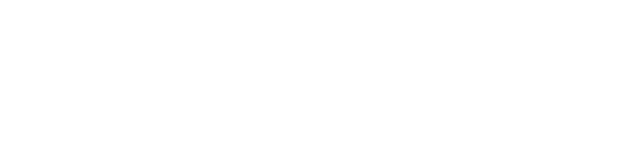
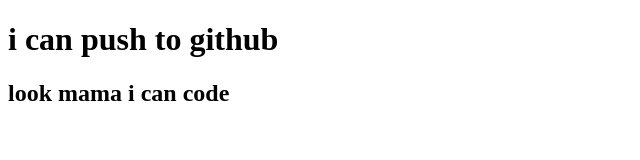
Before and after one commit to shahriarhasan607/my-second-repo, a plain HTML site: page index.html in a window 1280 px wide. Shown: the whole page, without its empty margins (0-640 px from the left). Drawn offline with Linux system fonts and the light colour scheme.

Commit message:
added header

```diff
--- a/index.html
+++ b/index.html
@@ -7,6 +7,8 @@
     <title>My second repo</title>
 </head>
 <body>
+    <h1>i can push to github</h1>
+    <h2>look mama i can code</h2>
 
 </body>
 </html>
```
